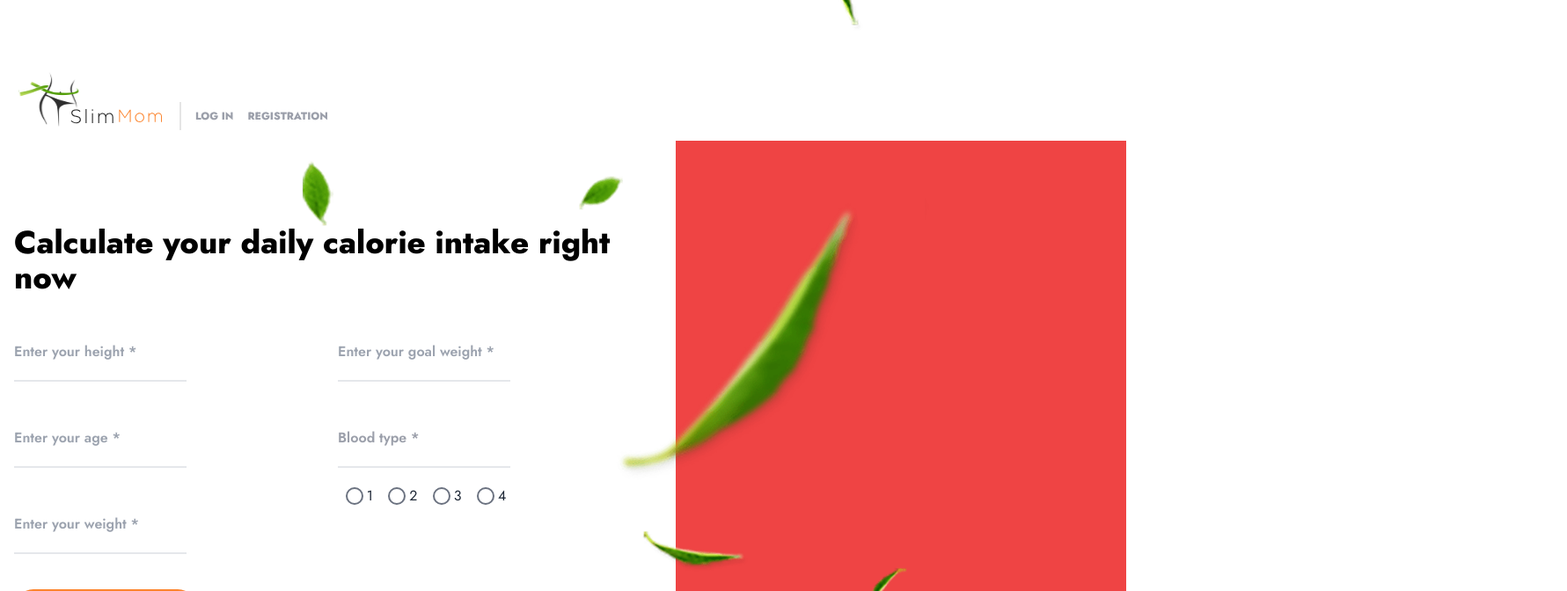
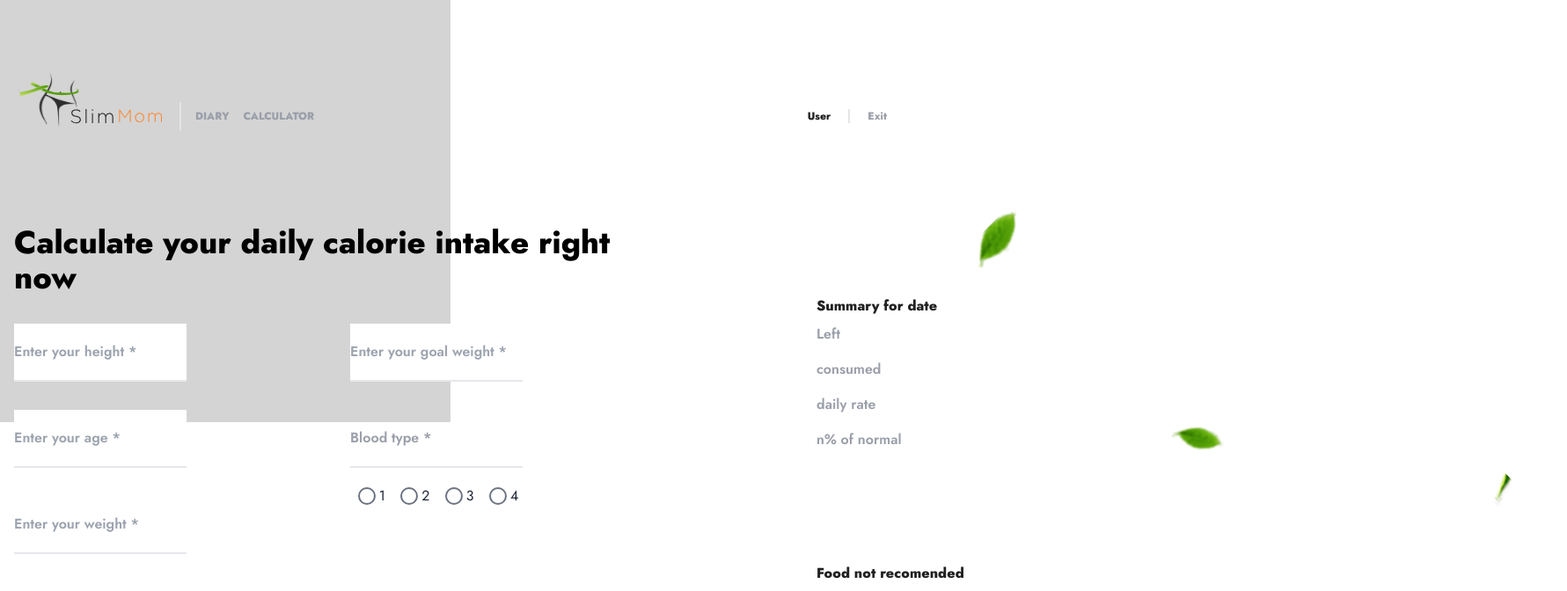
Before and after one commit to PPTZZ/personal-project, a Next.js app: page /user/calculator in a window 1280 px wide. Shown: the top 672 px of the page at 88% size, 1781 px wide, since content can reach past the window. Built offline with nearby package versions, Linux system fonts and the light colour scheme.

Commit message:
addes some styles

```diff
--- a/app/(pages)/user/calculator/page.tsx
+++ b/app/(pages)/user/calculator/page.tsx
@@ -41,14 +41,14 @@ const UserCalculator: NextPage = ({}) => {
   return (
     <>
       <Modal />
-      <div className="flex">
-        <div className="flex flex-col h-fit  px-5 sm:px-8 md:px-4 w-3/5">
+      <div className="flex flex-col lg:flex-row ">
+        <div className="flex flex-col h-fit px-5 sm:px-8 md:px-4 md:w-3/5">
           <h1 className="font-bold text-lg mt-8 sm:text-4xl sm:mt-24 ">
             Calculate your daily calorie intake right now
           </h1>
           <form
             onSubmit={handleSubmit}
-            className="bg-transparent grid grid-cols-1 sm:grid-cols-2 sm:place-items-start mt-8 z-10"
+            className="bg-transparent grid grid-cols-1 sm:gap-7 sm:grid-cols-2 sm:place-items-start mt-8 z-10"
           >
             <div className="flex flex-col gap-8">
               <input
@@ -132,18 +132,33 @@ const UserCalculator: NextPage = ({}) => {
             height={531}
             src={leafsTab}
             alt="leafs image image"
-            className="hidden md:block md:absolute md:-bottom-0 md:left-4 lg:hidden"
+            className="hidden md:block md:absolute md:-bottom-64 md:-right-48 lg:hidden"
           />
           <Image
             width={746}
             height={846}
             src={leafs}
             alt="leafs image image"
-            className="hidden lg:block lg:absolute lg:right-56 lg:top-0"
+            className="hidden lg:block lg:absolute lg:-right-80 lg:top-56 rotate-45"
           />
         </div>
-        <div className="w-2/5 bg-red-500">
-
+        <div className="lg:w-2/5 flex sm:px-8 lg:flex-col gap-20 py-20 lg:items-baseline mt-24">
+          <div className="lg:ml-32 w-2/5 lg:w-full">
+            <p className="font-bold text-textColor">Summary for date</p>
+            <p className="w-full text-secondary font-semibold sm:py-2">Left</p>
+            <p className="w-full text-secondary font-semibold sm:py-2">
+              consumed
+            </p>
+            <p className="w-full text-secondary font-semibold sm:py-2">
+              daily rate
+            </p>
+            <p className="w-full text-secondary font-semibold sm:py-2">
+              n% of normal
+            </p>
+          </div>
+          <div className=" w-2/5 lg:mt-10">
+            <p className="font-bold text-textColor">Food not recomended</p>
+          </div>
         </div>
       </div>
     </>
--- a/app/lib/definitions.ts
+++ b/app/lib/definitions.ts
@@ -18,6 +18,10 @@ export type TUsers = {
   password: string;
 };
 
+export type TEntries = {
+
+}
+
 export type TModalProps = {
   text?: string;
   calories?: number;
--- a/app/models/diarySchema.ts
+++ b/app/models/diarySchema.ts
@@ -1 +1,23 @@
 import { models, model, Schema } from "mongoose";
+
+const productSchema: Schema<TProducts> = new Schema({
+  categories: {
+    type: String,
+  },
+  weight: {
+    type: Number,
+  },
+  title: {
+    type: String,
+  },
+  calories: {
+    type: Number,
+  },
+  groupBloodNotAllowed: {
+    type: [Boolean],
+  },
+});
+
+const Product = models.Product || model("Product", productSchema);
+
+export default Product;
--- a/app/ui/navigation/navbar.tsx
+++ b/app/ui/navigation/navbar.tsx
@@ -6,6 +6,7 @@ import slim from "@/public/Slim.svg";
 import mom from "@/public/Mom.svg";
 import { useSelector } from "react-redux";
 import { selectIsLoggedIn } from "@/app/lib/features/selectors";
+import menu from "@/public/menu.svg";
 
 const Navbar = () => {
   const isLoggedIn = useSelector(selectIsLoggedIn);
@@ -25,7 +26,7 @@ const Navbar = () => {
           <Image height={16} width={49} src={mom} alt="Mom" />
         </div>
       </div>
-      {isLoggedIn === false ? (
+      {isLoggedIn === true ? (
         <>
           <Link href={"/login"}>
             <p
@@ -44,16 +45,26 @@ const Navbar = () => {
         <>
           <Link href={"/user/diary"}>
             <p
-              className={`font-bold text-xs leading-4 text-secondary cursor-pointer lg:relative lg:top-5  lg:-left-12`}
+              className={`font-bold text-xs leading-4 text-secondary cursor-pointer lg:relative lg:top-5  lg:-left-12 hidden lg:block`}
             >
               DIARY
             </p>
           </Link>
           <Link href={"/user/calculator"}>
-            <p className="font-bold text-xs leading-4 text-secondary cursor-pointer lg:relative lg:top-5  lg:-left-12">
+            <p className="font-bold text-xs leading-4 text-secondary cursor-pointer lg:relative lg:top-5  lg:-left-12 hidden lg:block">
               CALCULATOR
             </p>
           </Link>
+          <div className="flex absolute items-center right-20 lg:right-56 gap-5">
+            <p className="font-bold text-xs leading-4 text-textColor lg:relative lg:top-5 lg:right-12 ">
+              User
+            </p>
+            <p className="font-bold text-xs leading-4 text-secondary cursor-pointer lg:relative lg:top-5 lg:right-12 border-l-2 pl-5 border-neutral-200">
+              Exit
+            </p>
+            <Image src={menu} alt="menu icon" className="lg:hidden" />
+          </div>
+          <div className="absolute -bottom-64 -left-4 h-[30rem] w-[48rem] lg:w-2/5 lg:right-0 lg:top-0 -z-10 bg-neutral-300"></div>
         </>
       )}
     </div>
```
Also changed, not shown: public/menu.svg (added).
